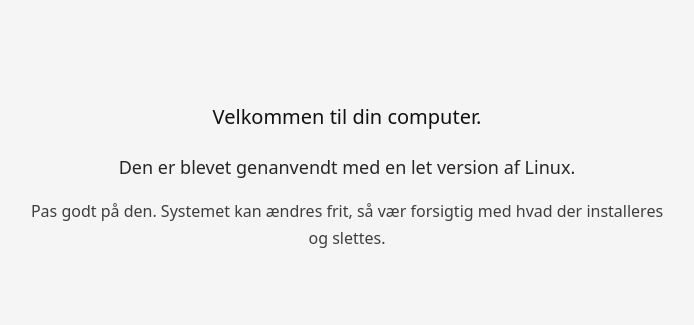
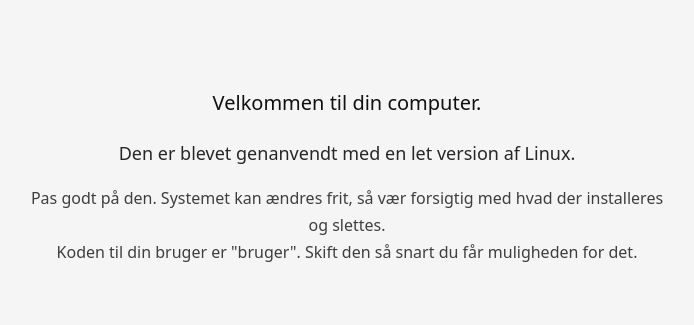
Before and after one commit to LaugeSvan/HomeSite, a plain HTML site: page tech/velkommen.html in a window 1280 px wide. Shown: the part 226-551 px from the top of the page, without its empty margins (293-987 px from the left). Drawn offline with Linux system fonts and the light colour scheme.

Commit message:
Add user code warning to velkommen.html

```diff
--- a/tech/velkommen.html
+++ b/tech/velkommen.html
@@ -50,6 +50,8 @@
 
     <p class="note">
       Pas godt på den. Systemet kan ændres frit, så vær forsigtig med hvad der installeres og slettes.
+      <br>
+      Koden til din bruger er "bruger". Skift den så snart du får muligheden for det.
     </p>
   </div>
 </body>
```
